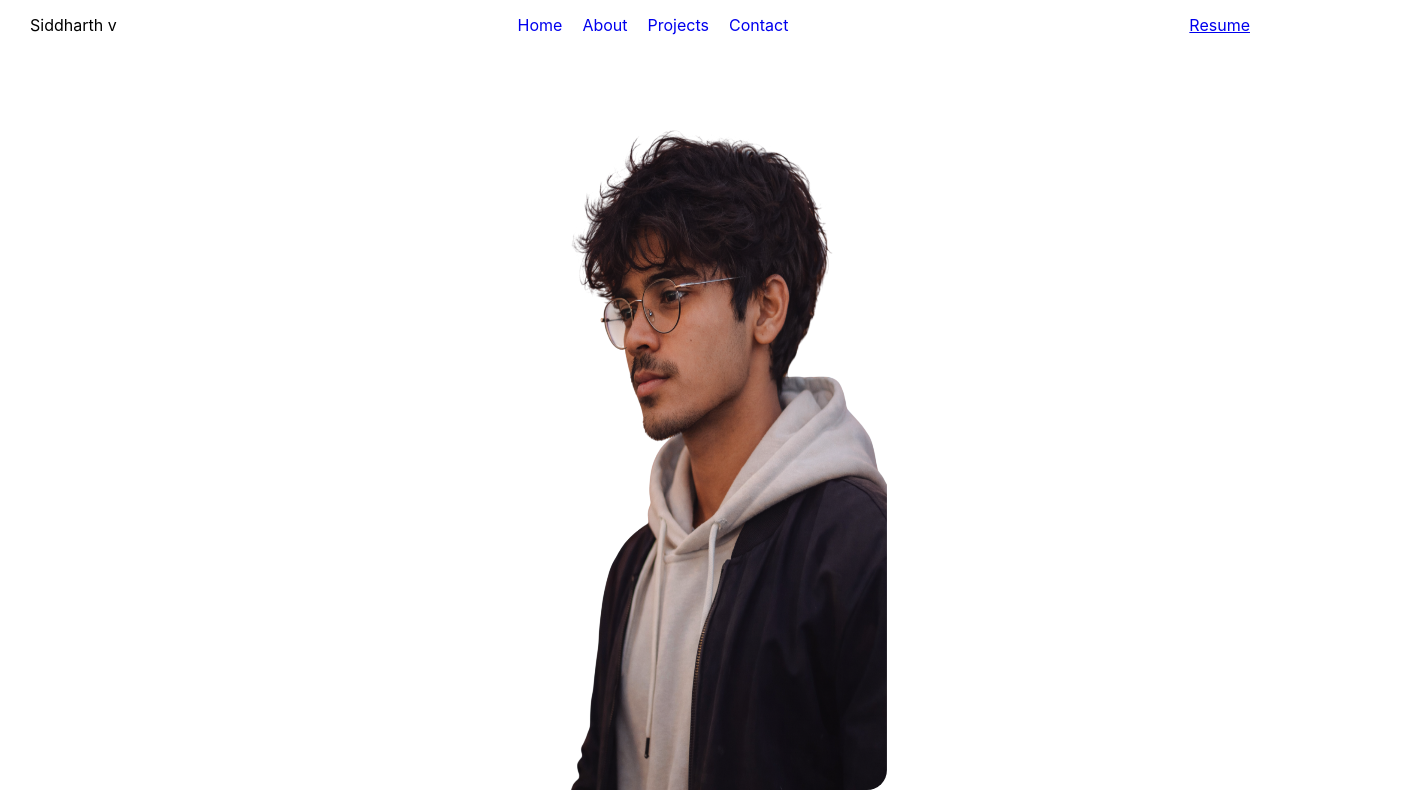
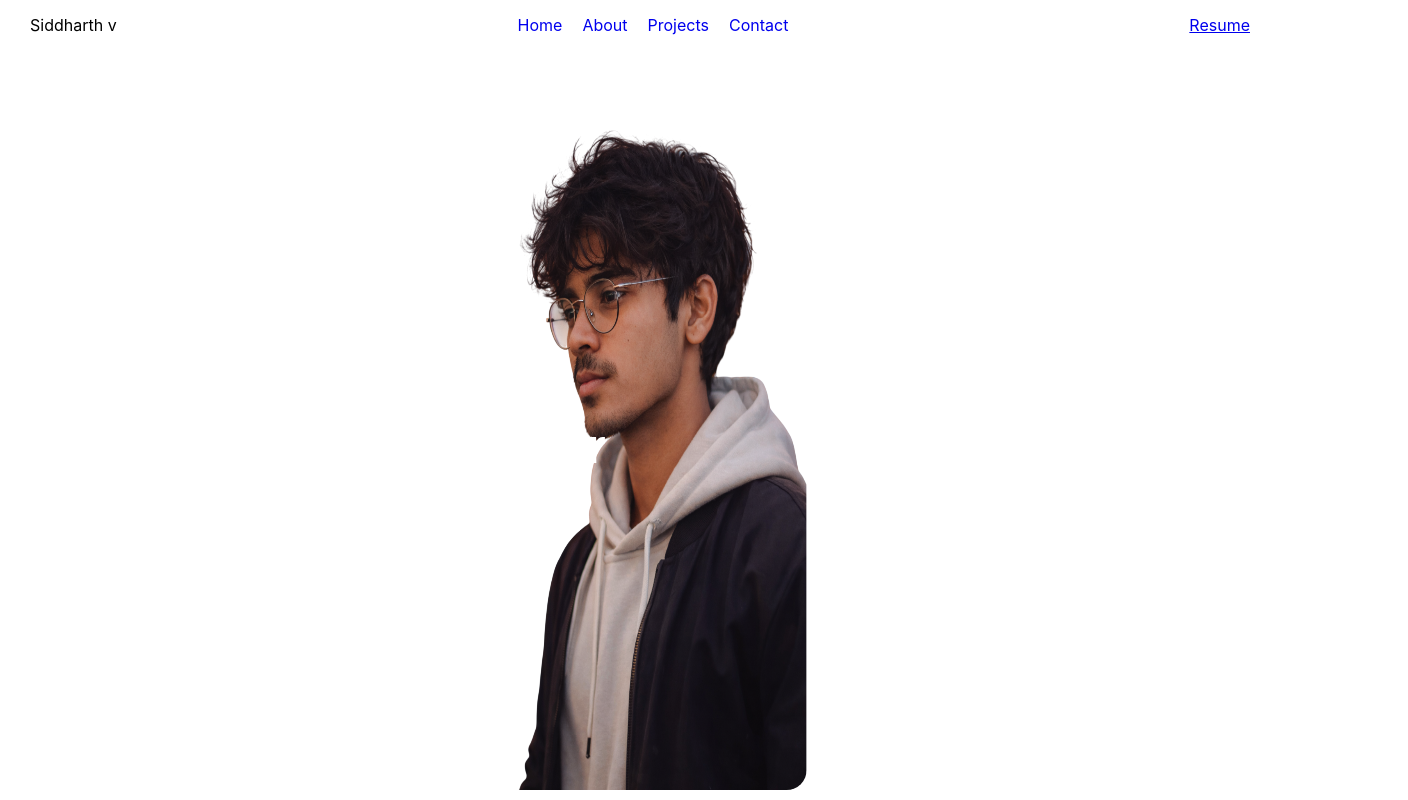
Before and after one commit to SiddharthThe/Portfolio, a React (Create React App) app: page / in a window 1280 px wide. Shown: the top 800 px of the page, 1408 px wide, since content can reach past the window. Built offline with nearby package versions, Linux system fonts and the light colour scheme.

Commit message:
fixed overall width

```diff
--- a/src/components/footer.css
+++ b/src/components/footer.css
@@ -7,6 +7,7 @@
     color: white;
     height: 30vh;
     width: 100%;
+    box-sizing: border-box;
 }
 .f-logo-container {
   display: flex;
--- a/src/index.css
+++ b/src/index.css
@@ -1,5 +1,17 @@
+* {
+  margin: 0;
+  padding: 0;
+  box-sizing: border-box;
+}
+
+html, body {
+  margin: 0;
+  padding: 0;
+  width: 100%;
+  overflow-x: hidden;
+}
+
 body {
-  margin: 0;
   font-family: -apple-system, BlinkMacSystemFont, 'Segoe UI', 'Roboto', 'Oxygen',
     'Ubuntu', 'Cantarell', 'Fira Sans', 'Droid Sans', 'Helvetica Neue',
     sans-serif;
```
